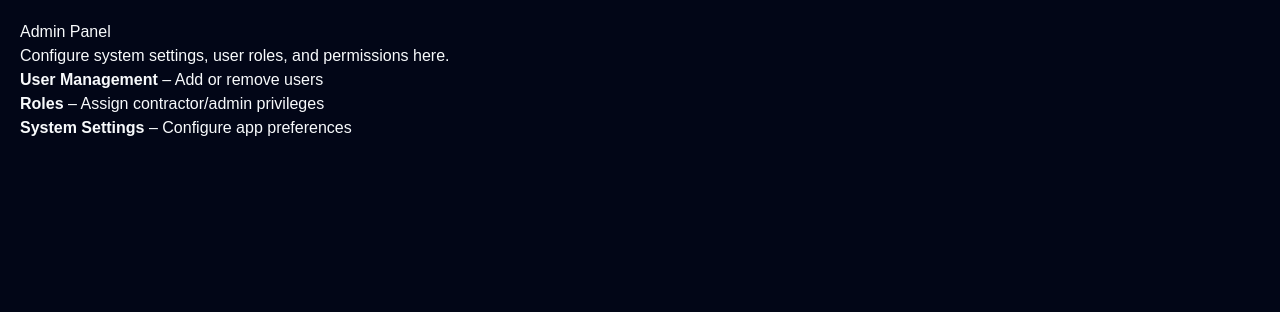
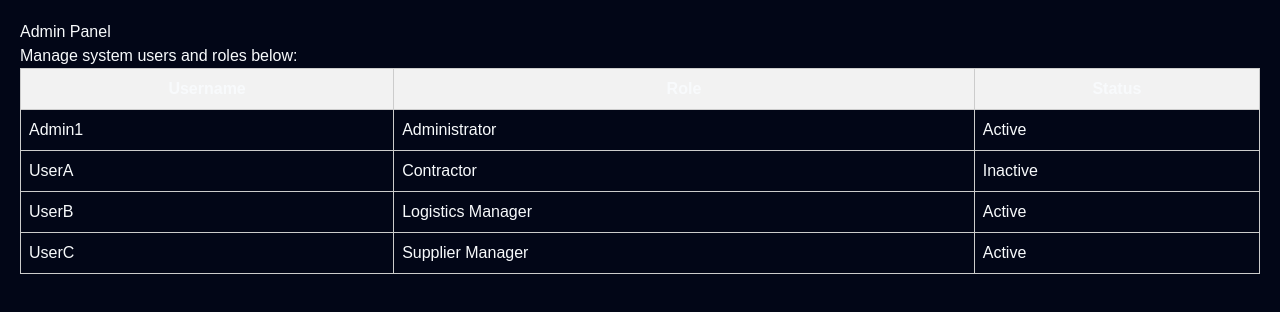
Before and after one commit to tonyadms1509/stocklink-ferrari-v110, a React (Vite) app: page /admin in a window 1280 px wide. Shown: the top 312 px of the page. Built offline with nearby package versions, Linux system fonts and the light colour scheme.

Commit message:
Wire JSON data into all pages

```diff
--- /dev/null
+++ b/src/data/contractors.json
@@ -0,0 +1,6 @@
+[
+  { "name": "John Smith", "specialization": "Plumbing", "status": "Active" },
+  { "name": "Mary Johnson", "specialization": "Electrical", "status": "Inactive" },
+  { "name": "David Brown", "specialization": "Carpentry", "status": "Active" },
+  { "name": "Sarah Lee", "specialization": "Painting", "status": "Active" }
+]
--- /dev/null
+++ b/src/data/logistics.json
@@ -0,0 +1,6 @@
+[
+  { "deliveryId": "D001", "destination": "Johannesburg", "status": "In Transit" },
+  { "deliveryId": "D002", "destination": "Pretoria", "status": "Completed" },
+  { "deliveryId": "D003", "destination": "Durban", "status": "Pending" },
+  { "deliveryId": "D004", "destination": "Cape Town", "status": "In Transit" }
+]
--- /dev/null
+++ b/src/data/suppliers.json
@@ -0,0 +1,5 @@
+[
+  { "name": "Supplier A", "category": "Building Materials", "status": "Active" },
+  { "name": "Supplier B", "category": "Electrical Equipment", "status": "Pending" },
+  { "name": "Supplier C", "category": "Plumbing Supplies", "status": "Active" }
+]
--- /dev/null
+++ b/src/data/users.json
@@ -0,0 +1,6 @@
+[
+  { "username": "Admin1", "role": "Administrator", "status": "Active" },
+  { "username": "UserA", "role": "Contractor", "status": "Inactive" },
+  { "username": "UserB", "role": "Logistics Manager", "status": "Active" },
+  { "username": "UserC", "role": "Supplier Manager", "status": "Active" }
+]
--- a/src/pages/Admin.tsx
+++ b/src/pages/Admin.tsx
@@ -1,16 +1,30 @@
 import React from "react";
+import users from "../data/users.json";  // ✅ imports admin user data
 
 function Admin() {
   return (
     <div style={{ fontFamily: "Arial, sans-serif", padding: "20px" }}>
       <h1>Admin Panel</h1>
-      <p>Configure system settings, user roles, and permissions here.</p>
+      <p>Manage system users and roles below:</p>
 
-      <ul style={{ listStyle: "none", padding: 0 }}>
-        <li><strong>User Management</strong> – Add or remove users</li>
-        <li><strong>Roles</strong> – Assign contractor/admin privileges</li>
-        <li><strong>System Settings</strong> – Configure app preferences</li>
-      </ul>
+      <table style={{ width: "100%", borderCollapse: "collapse" }}>
+        <thead>
+          <tr style={{ backgroundColor: "#f2f2f2" }}>
+            <th style={{ border: "1px solid #ccc", padding: "8px" }}>Username</th>
+            <th style={{ border: "1px solid #ccc", padding: "8px" }}>Role</th>
+            <th style={{ border: "1px solid #ccc", padding: "8px" }}>Status</th>
+          </tr>
+        </thead>
+        <tbody>
+          {users.map((u, index) => (
+            <tr key={index}>
+              <td style={{ border: "1px solid #ccc", padding: "8px" }}>{u.username}</td>
+              <td style={{ border: "1px solid #ccc", padding: "8px" }}>{u.role}</td>
+              <td style={{ border: "1px solid #ccc", padding: "8px" }}>{u.status}</td>
+            </tr>
+          ))}
+        </tbody>
+      </table>
     </div>
   );
 }
--- a/src/pages/Contractor.tsx
+++ b/src/pages/Contractor.tsx
@@ -1,10 +1,30 @@
 import React from "react";
+import contractors from "../data/contractors.json";  // ✅ imports contractor data
 
 function Contractor() {
   return (
     <div style={{ fontFamily: "Arial, sans-serif", padding: "20px" }}>
       <h1>Contractor Management</h1>
-      <p>Manage contractor profiles, assignments, and performance here.</p>
+      <p>View and manage contractor details below:</p>
+
+      <table style={{ width: "100%", borderCollapse: "collapse" }}>
+        <thead>
+          <tr style={{ backgroundColor: "#f2f2f2" }}>
+            <th style={{ border: "1px solid #ccc", padding: "8px" }}>Name</th>
+            <th style={{ border: "1px solid #ccc", padding: "8px" }}>Specialization</th>
+            <th style={{ border: "1px solid #ccc", padding: "8px" }}>Status</th>
+          </tr>
+        </thead>
+        <tbody>
+          {contractors.map((c, index) => (
+            <tr key={index}>
+              <td style={{ border: "1px solid #ccc", padding: "8px" }}>{c.name}</td>
+              <td style={{ border: "1px solid #ccc", padding: "8px" }}>{c.specialization}</td>
+              <td style={{ border: "1px solid #ccc", padding: "8px" }}>{c.status}</td>
+            </tr>
+          ))}
+        </tbody>
+      </table>
     </div>
   );
 }
--- a/src/pages/Logistics.tsx
+++ b/src/pages/Logistics.tsx
@@ -1,16 +1,30 @@
 import React from "react";
+import logistics from "../data/logistics.json";  // ✅ imports logistics data
 
 function Logistics() {
   return (
     <div style={{ fontFamily: "Arial, sans-serif", padding: "20px" }}>
       <h1>Logistics Dashboard</h1>
-      <p>Track deliveries, fleet status, and supply chain updates here.</p>
+      <p>Track deliveries and fleet status below:</p>
 
-      <ul style={{ listStyle: "none", padding: 0 }}>
-        <li><strong>Delivery A</strong> – Pending</li>
-        <li><strong>Delivery B</strong> – In Transit</li>
-        <li><strong>Delivery C</strong> – Completed</li>
-      </ul>
+      <table style={{ width: "100%", borderCollapse: "collapse" }}>
+        <thead>
+          <tr style={{ backgroundColor: "#f2f2f2" }}>
+            <th style={{ border: "1px solid #ccc", padding: "8px" }}>Delivery ID</th>
+            <th style={{ border: "1px solid #ccc", padding: "8px" }}>Destination</th>
+            <th style={{ border: "1px solid #ccc", padding: "8px" }}>Status</th>
+          </tr>
+        </thead>
+        <tbody>
+          {logistics.map((l, index) => (
+            <tr key={index}>
+              <td style={{ border: "1px solid #ccc", padding: "8px" }}>{l.deliveryId}</td>
+              <td style={{ border: "1px solid #ccc", padding: "8px" }}>{l.destination}</td>
+              <td style={{ border: "1px solid #ccc", padding: "8px" }}>{l.status}</td>
+            </tr>
+          ))}
+        </tbody>
+      </table>
     </div>
   );
 }
--- /dev/null
+++ b/src/pages/Supplier.tsx
@@ -0,0 +1,32 @@
+import React from "react";
+import suppliers from "../data/suppliers.json";
+
+function Supplier() {
+  return (
+    <div style={{ fontFamily: "Arial, sans-serif", padding: "20px" }}>
+      <h1>Supplier Management</h1>
+      <p>View and manage your suppliers below:</p>
+
+      <table style={{ width: "100%", borderCollapse: "collapse" }}>
+        <thead>
+          <tr style={{ backgroundColor: "#f2f2f2" }}>
+            <th style={{ border: "1px solid #ccc", padding: "8px" }}>Name</th>
+            <th style={{ border: "1px solid #ccc", padding: "8px" }}>Category</th>
+            <th style={{ border: "1px solid #ccc", padding: "8px" }}>Status</th>
+          </tr>
+        </thead>
+        <tbody>
+          {suppliers.map((s, index) => (
+            <tr key={index}>
+              <td style={{ border: "1px solid #ccc", padding: "8px" }}>{s.name}</td>
+              <td style={{ border: "1px solid #ccc", padding: "8px" }}>{s.category}</td>
+              <td style={{ border: "1px solid #ccc", padding: "8px" }}>{s.status}</td>
+            </tr>
+          ))}
+        </tbody>
+      </table>
+    </div>
+  );
+}
+
+export default Supplier;
```
